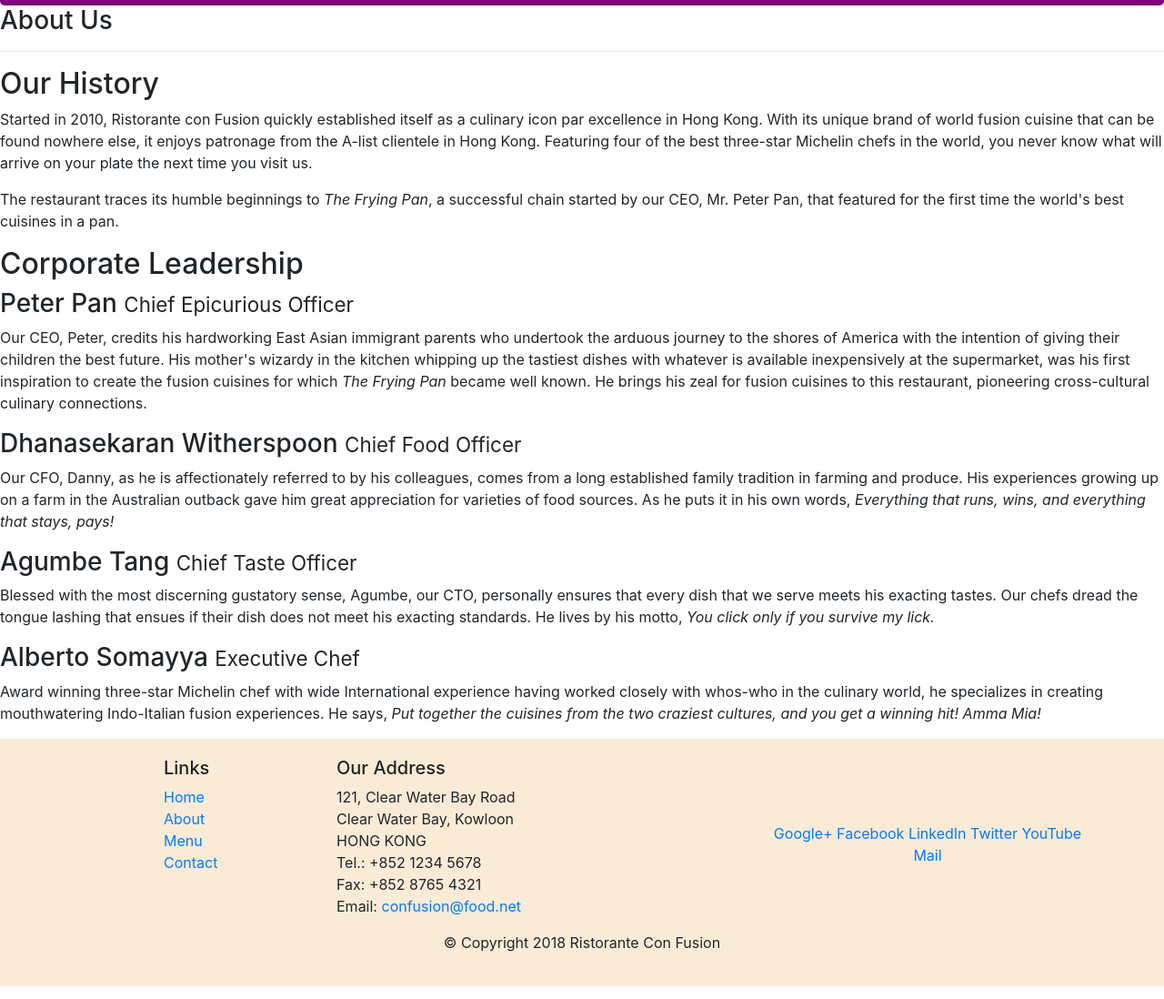
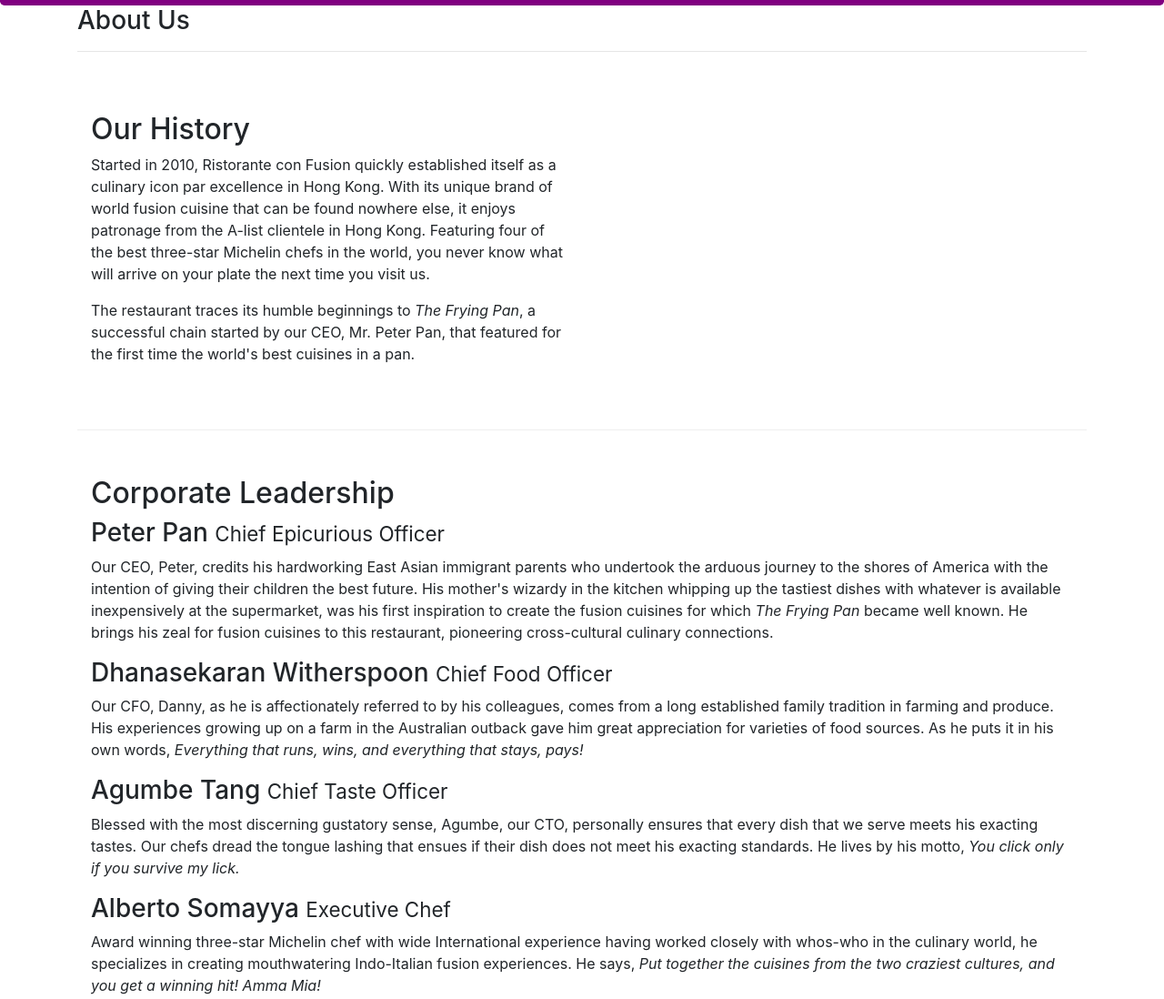
Before and after one commit to Apurva1590/conFusion, a website: page aboutus.html in a window 1280 px wide. Shown: the part 278-1376 px from the top of the page at 91% size. Drawn offline with nearby package versions, Linux system fonts and the light colour scheme.

Commit message:
submitted Assignment 1

```diff
--- a/aboutus.html
+++ b/aboutus.html
@@ -31,16 +31,16 @@
         </div>
     </header>
 
-    <div>
-        <div>
-            <div>
+    <div class="container">
+        <div class="row">
+            <div class="col-12 col-sm">
                <h3>About Us</h3>
                <hr>
             </div>
         </div>
 
-        <div>
-            <div>
+        <div class="row row-content">
+            <div class="col-12 col-sm-6">
                 <h2>Our History</h2>
                 <p>Started in 2010, Ristorante con Fusion quickly established itself as a culinary icon par excellence in Hong Kong. With its unique brand of world fusion cuisine that can be found nowhere else, it enjoys patronage from the A-list clientele in Hong Kong.  Featuring four of the best three-star Michelin chefs in the world, you never know what will arrive on your plate the next time you visit us.</p>
                 <p>The restaurant traces its humble beginnings to <em>The Frying Pan</em>, a successful chain started by our CEO, Mr. Peter Pan, that featured for the first time the world's best cuisines in a pan.</p>
@@ -50,17 +50,17 @@
         </div>
 
 
-        <div>
-            <div>
+        <div class="row row-content">
+            <div class="col-12 col-sm">
                 <h2>Corporate Leadership</h2>
                 <h3>Peter Pan <small>Chief Epicurious Officer</small></h3>
-                <p>Our CEO, Peter, credits his hardworking East Asian immigrant parents who undertook the arduous journey to the shores of America with the intention of giving their children the best future. His mother's wizardy in the kitchen whipping up the tastiest dishes with whatever is available inexpensively at the supermarket, was his first inspiration to create the fusion cuisines for which <em>The Frying Pan</em> became well known. He brings his zeal for fusion cuisines to this restaurant, pioneering cross-cultural culinary connections.</p>
+                <p class="d-none d-sm-block">Our CEO, Peter, credits his hardworking East Asian immigrant parents who undertook the arduous journey to the shores of America with the intention of giving their children the best future. His mother's wizardy in the kitchen whipping up the tastiest dishes with whatever is available inexpensively at the supermarket, was his first inspiration to create the fusion cuisines for which <em>The Frying Pan</em> became well known. He brings his zeal for fusion cuisines to this restaurant, pioneering cross-cultural culinary connections.</p>
                 <h3>Dhanasekaran Witherspoon <small>Chief Food Officer</small></h3>
-                <p>Our CFO, Danny, as he is affectionately referred to by his colleagues, comes from a long established family tradition in farming and produce. His experiences growing up on a farm in the Australian outback gave him great appreciation for varieties of food sources. As he puts it in his own words, <em>Everything that runs, wins, and everything that stays, pays!</em></p>
+                <p class="d-none d-sm-block">Our CFO, Danny, as he is affectionately referred to by his colleagues, comes from a long established family tradition in farming and produce. His experiences growing up on a farm in the Australian outback gave him great appreciation for varieties of food sources. As he puts it in his own words, <em>Everything that runs, wins, and everything that stays, pays!</em></p>
                 <h3>Agumbe Tang <small>Chief Taste Officer</small></h3>
-                <p>Blessed with the most discerning gustatory sense, Agumbe, our CTO, personally ensures that every dish that we serve meets his exacting tastes. Our chefs dread the tongue lashing that ensues if their dish does not meet his exacting standards. He lives by his motto, <em>You click only if you survive my lick.</em></p>
+                <p class="d-none d-sm-block">Blessed with the most discerning gustatory sense, Agumbe, our CTO, personally ensures that every dish that we serve meets his exacting tastes. Our chefs dread the tongue lashing that ensues if their dish does not meet his exacting standards. He lives by his motto, <em>You click only if you survive my lick.</em></p>
                 <h3>Alberto Somayya <small>Executive Chef</small></h3>
-                <p>Award winning three-star Michelin chef with wide International experience having worked closely with whos-who in the culinary world, he specializes in creating mouthwatering Indo-Italian fusion experiences. He says, <em>Put together the cuisines from the two craziest cultures, and you get a winning hit! Amma Mia!</em></p>
+                <p class="d-none d-sm-block">Award winning three-star Michelin chef with wide International experience having worked closely with whos-who in the culinary world, he specializes in creating mouthwatering Indo-Italian fusion experiences. He says, <em>Put together the cuisines from the two craziest cultures, and you get a winning hit! Amma Mia!</em></p>
             </div>
        </div>
 
```
